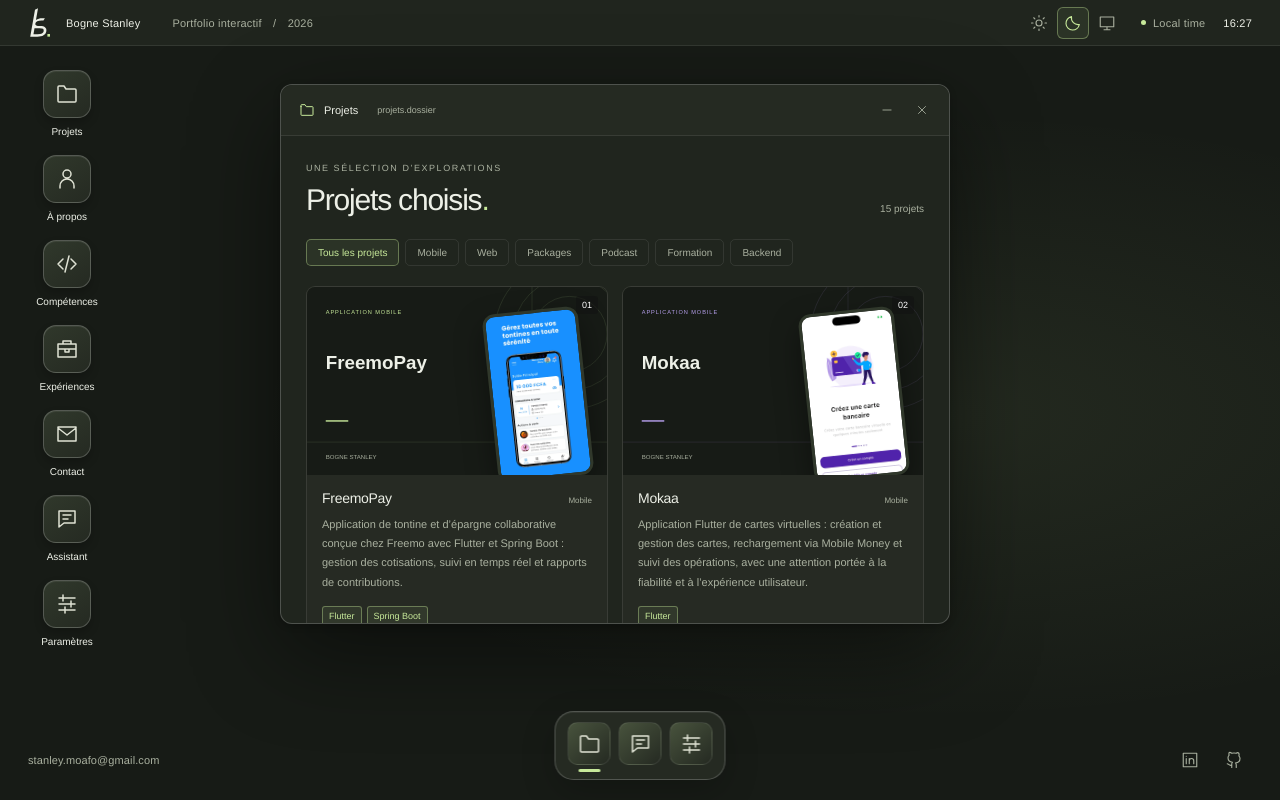
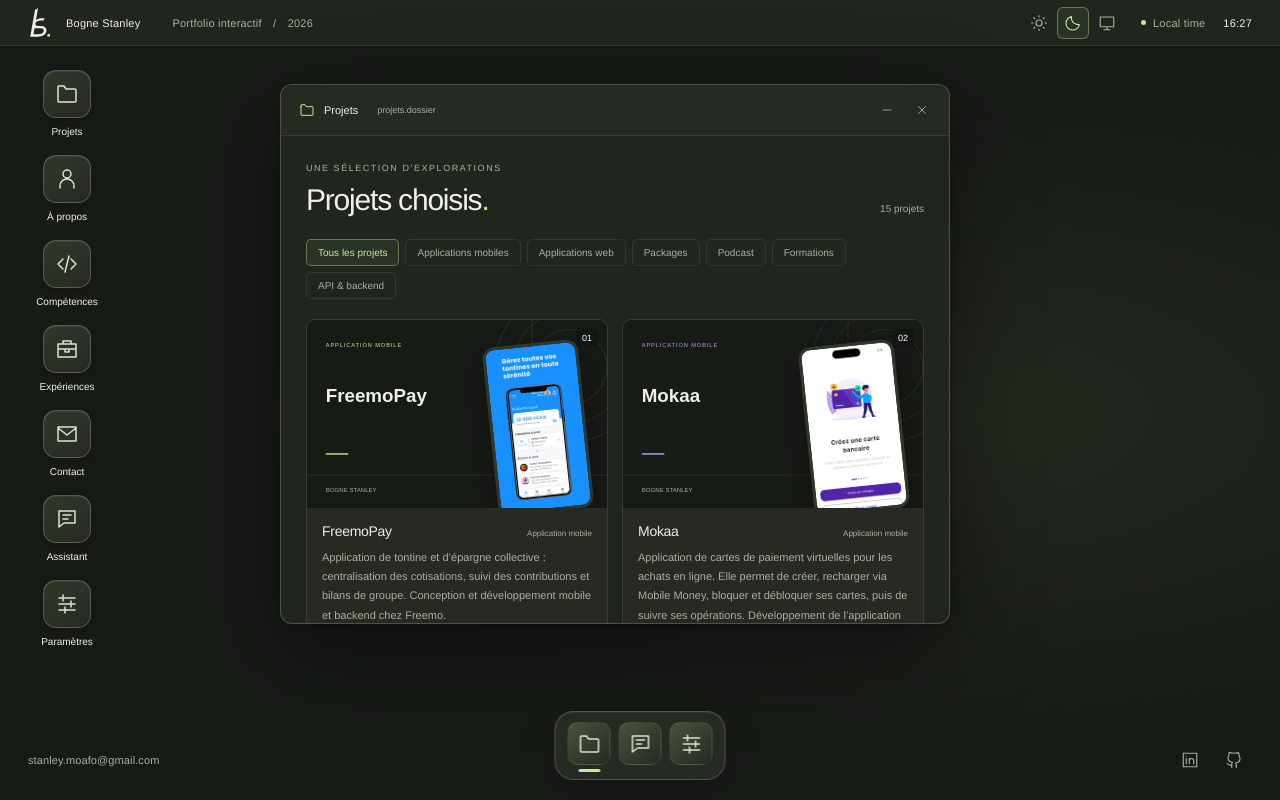
Before and after one commit to BogneStanley/portfolio, an Angular app: page / in a window 1280 px wide. Both pictures are taken after a click on the button "Projets". Built offline with nearby package versions, Linux system fonts and the light colour scheme.

Commit message:
feat: affiner les projets et recentrer les compétences avec l’IA

```diff
--- a/src/app/chat/portfolio-answers.ts
+++ b/src/app/chat/portfolio-answers.ts
@@ -53,7 +53,7 @@ export function answerPortfolio(question: string): PortfolioAnswer {
         ? PROJECTS.filter((project) => project.category === 'learning')
         : PROJECTS;
     sections.push({
-      text: `Voici ${projects.length ? 'le détail des projets demandés' : 'les projets présentés'} dans le portfolio :\n\n${selection.map((project) => `${project.title} — ${project.description}\n${project.technologies.length ? 'Technologies : ' + project.technologies.join(', ') + '.' : 'Domaines : ' + (project.topics ?? []).join(', ') + '.'}`).join('\n\n')}`,
+      text: `Voici ${projects.length ? 'le détail des projets demandés' : 'les projets présentés'} dans le portfolio :\n\n${selection.map((project) => `${project.title} — ${project.description}\nDomaines : ${project.topics.join(', ')}.${project.technologies.length ? '\nTechnologies : ' + project.technologies.join(', ') + '.' : ''}`).join('\n\n')}`,
       sources: ['projects'],
     });
   }
@@ -64,7 +64,7 @@ export function answerPortfolio(question: string): PortfolioAnswer {
   });
   if (
     matches(
-      /\b(competence\w*|technolog\w*|stack|outil\w*|maitris\w*|sait|savoir|frontend|backend|animation\w*)\b/,
+      /\b(ia|intelligence artificielle|competence\w*|technolog\w*|stack|outil\w*|maitris\w*|sait|savoir|frontend|backend|animation\w*)\b/,
     ) ||
     (mentioned.length && !projects.length && !courseQuestion)
   ) {
--- a/src/app/components/project-card/project-card.html
+++ b/src/app/components/project-card/project-card.html
@@ -26,19 +26,18 @@
       <span class="project-type">{{ categories[project().category] }}</span>
     </div>
     <p>{{ project().description }}</p>
-    <ul
-      class="tags"
-      [attr.aria-label]="project().technologies.length ? 'Technologies' : 'Domaines'"
-    >
-      @for (
-        technology of project().technologies.length
-          ? project().technologies
-          : (project().topics ?? []);
-        track technology
-      ) {
-        <li>{{ technology }}</li>
+    <ul class="tags" aria-label="Domaines et fonctionnalités">
+      @for (topic of project().topics; track topic) {
+        <li>{{ topic }}</li>
       }
     </ul>
+    @if (project().technologies.length) {
+      <ul class="tags tags--technologies" aria-label="Technologies">
+        @for (technology of project().technologies; track technology) {
+          <li>{{ technology }}</li>
+        }
+      </ul>
+    }
     @if (project().links?.length) {
       <div class="project-card__links" aria-label="Découvrir le projet">
         @for (link of project().links; track link.url) {
--- a/src/app/components/project-card/project-card.scss
+++ b/src/app/components/project-card/project-card.scss
@@ -41,6 +41,7 @@
 .project-card__title {
   display: flex;
   align-items: baseline;
+  flex-wrap: wrap;
   justify-content: space-between;
   gap: 6px;
 }
@@ -161,3 +162,12 @@ h4 {
     transition: none !important;
   }
 }
+
+.tags--technologies {
+  margin-top: 8px;
+}
+.tags--technologies li {
+  background: transparent;
+  border-color: var(--line);
+  color: var(--muted);
+}
--- a/src/app/components/project-card/project-card.ts
+++ b/src/app/components/project-card/project-card.ts
@@ -11,10 +11,10 @@ import { AppIcon } from '../app-icon/app-icon';
 export class ProjectCard {
   readonly project = input.required<Project>();
   protected readonly categories: Record<ProjectCategory, string> = {
-    frontend: 'Web',
-    backend: 'Backend',
-    mobile: 'Mobile',
-    package: 'Packages',
+    web: 'Application web',
+    backend: 'API & backend',
+    mobile: 'Application mobile',
+    package: 'Package Flutter',
     media: 'Podcast',
     learning: 'Formation',
   };
--- a/src/app/components/window-content/window-content.ts
+++ b/src/app/components/window-content/window-content.ts
@@ -31,12 +31,12 @@ export class WindowContent {
   protected readonly education = EDUCATION;
   protected readonly filters: { value: ProjectFilter; label: string }[] = [
     { value: 'all', label: 'Tous les projets' },
-    { value: 'mobile', label: 'Mobile' },
-    { value: 'frontend', label: 'Web' },
+    { value: 'mobile', label: 'Applications mobiles' },
+    { value: 'web', label: 'Applications web' },
     { value: 'package', label: 'Packages' },
     { value: 'media', label: 'Podcast' },
-    { value: 'learning', label: 'Formation' },
-    { value: 'backend', label: 'Backend' },
+    { value: 'learning', label: 'Formations' },
+    { value: 'backend', label: 'API & backend' },
   ];
   protected readonly activeFilter = signal<ProjectFilter>('all');
   protected readonly filteredProjects = computed(() => {
--- a/src/app/data/portfolio.ts
+++ b/src/app/data/portfolio.ts
@@ -2,7 +2,7 @@
 export type WindowId =
   'projects' | 'about' | 'skills' | 'experiences' | 'contact' | 'settings' | 'chat';
 export type WindowStatus = 'closed' | 'open' | 'minimized';
-export type ProjectCategory = 'frontend' | 'backend' | 'mobile' | 'package' | 'media' | 'learning';
+export type ProjectCategory = 'web' | 'backend' | 'mobile' | 'package' | 'media' | 'learning';
 export type ProjectFilter = 'all' | ProjectCategory;
 export const SOCIAL_PROFILES: Partial<Record<'linkedin' | 'github', string>> = {
   linkedin: 'https://www.linkedin.com/in/stanley-bogne-moafo-160bb61a8/',
@@ -16,7 +16,7 @@ export interface Project {
   category: ProjectCategory;
   image: string;
   number: string;
-  topics?: string[];
+  topics: string[];
   links?: { label: string; url: string }[];
   screenshot?: { src: string; kind: 'mobile' | 'web'; alt: string; cropTop?: number };
 }
@@ -53,8 +53,9 @@ export const PROJECTS: Project[] = [
     id: 'freemopay',
     title: 'FreemoPay',
     description:
-      'Application de tontine et d’épargne collaborative conçue chez Freemo avec Flutter et Spring Boot : gestion des cotisations, suivi en temps réel et rapports de contributions.',
+      'Application de tontine et d’épargne collective : centralisation des cotisations, suivi des contributions et bilans de groupe. Conception et développement mobile et backend chez Freemo.',
     technologies: ['Flutter', 'Spring Boot'],
+    topics: ['Tontines', 'Épargne collective', 'Suivi des cotisations'],
     category: 'mobile',
     image: '/projects/freemopay.svg',
     links: [
@@ -74,8 +75,9 @@ export const PROJECTS: Project[] = [
     id: 'mokaa',
     title: 'Mokaa',
     description:
-      'Application Flutter de cartes virtuelles : création et gestion des cartes, rechargement via Mobile Money et suivi des opérations, avec une attention portée à la fiabilité et à l’expérience utilisateur.',
+      'Application de cartes de paiement virtuelles pour les achats en ligne. Elle permet de créer, recharger via Mobile Money, bloquer et débloquer ses cartes, puis de suivre ses opérations. Développement de l’application Flutter.',
     technologies: ['Flutter'],
+    topics: ['Cartes virtuelles', 'Paiement en ligne', 'Mobile Money'],
     category: 'mobile',
     image: '/projects/mokaa.svg',
     links: [
@@ -95,8 +97,9 @@ export const PROJECTS: Project[] = [
     id: 'kusa',
     title: 'Kusa',
     description:
-      'Migration de l’API de paiement de NestJS vers Spring Boot pour améliorer la maintenabilité, la robustesse et l’évolutivité du backend.',
+      'Migration d’une API de paiement de NestJS vers Spring Boot. Reprise du backend pour faciliter sa maintenance et accompagner son évolution, en conservant le paiement comme cœur métier.',
     technologies: ['NestJS', 'Spring Boot'],
+    topics: ['Paiements', 'Migration backend', 'API'],
     category: 'backend',
     image: '/projects/kusa.svg',
     number: '03',
@@ -105,8 +108,9 @@ export const PROJECTS: Project[] = [
     id: 'metoua',
     title: 'Metoua',
     description:
-      'Application de mobilité intégrant taxi à la demande et covoiturage. Lead développement mobile et backend, et pilotage des choix techniques.',
+      'Service de mobilité réunissant taxi à la demande et covoiturage. Lead développement mobile et backend : choix techniques et réalisation des fonctionnalités de l’application.',
     technologies: ['Flutter', 'Spring Boot'],
+    topics: ['Mobilité', 'Taxi à la demande', 'Covoiturage'],
     category: 'mobile',
     image: '/projects/metoua.svg',
     number: '04',
@@ -115,8 +119,9 @@ export const PROJECTS: Project[] = [
     id: 'toupesu',
     title: 'Toupesu',
     description:
-      'Application Flutter de gestion de tontines et d’échange de devises, de la conception au déploiement. Création de groupes, participation à distance, cotisations et suivi des transactions.',
+      'Application de tontines permettant de créer des groupes, cotiser et suivre les transactions à distance. Le projet intègre aussi l’échange de devises. Conception, développement Flutter et déploiement.',
     technologies: ['Flutter'],
+    topics: ['Tontines', 'Cotisations à distance', 'Change de devises'],
     category: 'mobile',
     image: '/projects/toupesu.svg',
     links: [
@@ -136,9 +141,10 @@ export const PROJECTS: Project[] = [
     id: 'afrolancer',
     title: 'Afrolancer',
     description:
-      'Plateforme de mise en relation entre freelances et clients, avec conception et implémentation des interfaces web.',
+      'Plateforme reliant freelances et clients autour de prestations de services. Conception et développement des interfaces Angular pour le parcours web de mise en relation.',
     technologies: ['Angular'],
-    category: 'frontend',
+    topics: ['Freelance', 'Mise en relation', 'Interfaces web'],
+    category: 'web',
     image: '/projects/afrolancer.svg',
     number: '06',
   },
@@ -146,8 +152,9 @@ export const PROJECTS: Project[] = [
     id: 'get-typed-router',
     title: 'Get Typed Router',
     description:
-      'Package Flutter disponible sur pub.dev pour générer des routes fortement typées pour GetX à partir d’annotations et améliorer l’expérience développeur.',
+      'Générateur de routes pour Flutter et GetX : des annotations sur les pages produisent un routeur et des arguments typés. Son outil en ligne de commande évite de maintenir manuellement les listes de routes.',
     technologies: ['Flutter', 'GetX'],
+    topics: ['Navigation typée', 'Génération de code', 'Outils développeur'],
     category: 'package',
     image: '/projects/get-typed-router.svg',
     screenshot: {
@@ -162,8 +169,9 @@ export const PROJECTS: Project[] = [
     id: 'form-validator-x',
     title: 'Form Validator X',
     description:
-      'Package Flutter flexible, modulaire et extensible pour définir des règles de validation réutilisables sur les champs de formulaire.',
+      'Bibliothèque de validation de formulaires Flutter fondée sur des règles composables : champs requis, e-mails, dates, nombres et motifs. Messages personnalisables et règles extensibles, sans dépendance externe hors Flutter.',
     technologies: ['Flutter'],
+    topics: ['Formulaires', 'Validation composable', 'Règles personnalisées'],
     category: 'package',
     image: '/projects/form-validator-x.svg',
     screenshot: {
@@ -178,8 +186,9 @@ export const PROJECTS: Project[] = [
     id: 'dev-talk',
     title: 'The Dev Talk Show CMR',
     description:
-      'Podcast consacré à la tech en Afrique, du développement au management tech. Participation comme podcasteur, monteur et designer.',
-    technologies: ['Podcast', 'Montage', 'Design'],
+      'Podcast de conversations sur les parcours et les métiers de la tech au Cameroun et en Afrique : ingénierie logicielle, entrepreneuriat, freelance et place des femmes dans la tech. Participation à l’animation, au montage et au design.',
+    technologies: [],
+    topics: ['Tech en Afrique', 'Parcours professionnels', 'Entretiens'],
     category: 'media',
     image: '/projects/dev-talk.svg',
     screenshot: {
@@ -194,10 +203,10 @@ export const PROJECTS: Project[] = [
     id: 'lehiboo',
     title: 'Le Hiboo Experiences',
     description:
-      'Plateforme de découverte et de réservation d’événements : concerts, spectacles et ateliers. Un espace organisateur permet de publier des événements et de gérer les réservations, la billetterie et les statistiques.',
+      'Plateforme de sorties et de billetterie locale pour découvrir et réserver concerts, spectacles ou ateliers. Côté organisateurs, elle rassemble publication des événements, réservations, billets et statistiques.',
     technologies: [],
-    topics: ['Événements', 'Billetterie', 'Réservations'],
-    category: 'frontend',
+    topics: ['Événementiel', 'Billetterie', 'Réservation en ligne'],
+    category: 'web',
     links: [
       {
         label: 'Voir le site',
@@ -216,9 +225,9 @@ export const PROJECTS: Project[] = [
     id: 'smalldeals',
     title: 'SmallDeals',
     description:
-      'Marketplace e-commerce au Cameroun : découverte de produits et de boutiques, commandes depuis le mobile, offres promotionnelles et livraison.',
+      'Marketplace mobile dédiée au commerce au Cameroun. Elle réunit des produits et des boutiques dans un même catalogue, avec commande depuis le téléphone, offres promotionnelles et livraison.',
     technologies: [],
-    topics: ['E-commerce', 'Marketplace', 'Livraison'],
+    topics: ['E-commerce', 'Marketplace', 'Commerce local'],
     category: 'mobile',
     links: [
       {
@@ -238,9 +247,9 @@ export const PROJECTS: Project[] = [
     id: 'badgee',
     title: 'Badgee',
     description:
-      'Application de gestion des équipes terrain et des missions d’agence : planning, consignes, formulaires, photos, signatures et échanges avec les équipes. Un espace permet aussi aux agents externes de trouver des missions.',
+      'Outil de coordination des agences et de leurs équipes terrain : planning des missions, consignes, formulaires et preuves d’intervention. Les agents indépendants peuvent aussi consulter les missions proposées et y candidater.',
     technologies: [],
-    topics: ['Gestion d’agence', 'Missions', 'Équipes terrain'],
+    topics: ['Gestion d’agence', 'Équipes terrain', 'Suivi des missions'],
     category: 'mobile',
     links: [
       {
@@ -260,10 +269,10 @@ export const PROJECTS: Project[] = [
     id: 'bluedata',
     title: 'Blue Data',
     description:
-      'Service web de recharge de forfaits internet et de crédit Blue Camtel. Choix d’un forfait, paiement par Mobile Money et suivi de la recharge, pour soi ou pour un proche.',
+      'Service web de recharge de forfaits internet et de crédit Blue Camtel. L’utilisateur choisit une offre, renseigne le numéro bénéficiaire, paie par Mobile Money et suit la recharge pour lui-même ou un proche.',
     technologies: [],
-    topics: ['Blue Camtel', 'Recharge', 'Mobile Money'],
-    category: 'frontend',
+    topics: ['Télécoms', 'Recharge Blue Camtel', 'Mobile Money'],
+    category: 'web',
     links: [
       {
         label: 'Voir le site',
@@ -283,9 +292,9 @@ export const PROJECTS: Project[] = [
     id: 'cours-flutter',
     title: 'Cours Flutter · ITNovation',
     description:
-      'Cours Flutter créés pour ITNovation et réunis dans une playlist YouTube pour accompagner l’apprentissage du développement mobile.',
+      'Cours vidéo Flutter créés pour ITNovation, regroupés dans une playlist YouTube. Une ressource pédagogique consacrée au développement d’applications mobiles et à la prise en main de Flutter.',
     technologies: ['Flutter'],
-    topics: ['Formation', 'ITNovation'],
+    topics: ['Pédagogie', 'Développement mobile', 'ITNovation'],
     category: 'learning',
     links: [
       {
@@ -300,9 +309,9 @@ export const PROJECTS: Project[] = [
     id: 'cours-figma',
     title: 'Cours Figma · ITNovation',
     description:
-      'Cours Figma créés pour ITNovation et disponibles dans une playlist YouTube consacrée à la conception d’interfaces.',
+      'Cours vidéo Figma créés pour ITNovation et réunis dans une playlist YouTube. Une ressource pédagogique dédiée au design d’interfaces et à la prise en main de l’outil.',
     technologies: ['Figma'],
-    topics: ['Formation', 'ITNovation'],
+    topics: ['Pédagogie', 'Design d’interfaces', 'ITNovation'],
     category: 'learning',
     links: [
       {
@@ -317,76 +326,33 @@ export const PROJECTS: Project[] = [
 export const SKILLS = [
   {
     number: '01',
-    title: 'Web & données',
-    description: 'Construire des interfaces web, des API et des services intégrés.',
-    items: [
-      'Java',
-      'Spring Boot',
-      'Angular',
-      'API REST',
-      'MySQL',
-      'PostgreSQL',
-      'MongoDB',
-      'Redis',
-      'Amazon S3',
-      'RustFS',
-    ],
+    title: 'Web & backend',
+    description: 'Développer des interfaces web et les services qui les accompagnent.',
+    items: ['Java', 'Spring Boot', 'Angular', 'API REST', 'PostgreSQL'],
   },
   {
     number: '02',
     title: 'Mobile & design',
-    description: 'Concevoir des applications iOS et Android fiables, cohérentes et accessibles.',
-    items: [
-      'Flutter',
-      'BLoC',
-      'GetX',
-      'Riverpod',
-      'Figma',
-      'Design systems',
-      'Secure Enclave / Keystore',
-      'OWASP Mobile',
-    ],
+    description: 'Concevoir des applications mobiles et des interfaces cohérentes.',
+    items: ['Flutter', 'BLoC', 'Riverpod', 'Figma', 'Design systems'],
   },
   {
     number: '03',
     title: 'DevOps & déploiement',
-    description:
-      'Automatiser les livraisons, observer les services et sécuriser leur exploitation.',
-    items: [
-      'Docker',
-      'Git',
-      'GitHub Actions',
-      'Shorebird',
-      'Xcode Cloud',
-      'Firebase Crashlytics',
-      'Sentry',
-      'Grafana',
-      'k6',
-      'Trivy',
-      'SonarQube',
-      'ClamAV',
-      'Flavors',
-      'Feature Flags',
-      'Google Play Console',
-      'App Store Connect',
-      'VPS',
-    ],
+    description: 'Automatiser les livraisons et suivre les applications en production.',
+    items: ['Docker', 'Git', 'GitHub Actions', 'CI/CD', 'Sentry'],
   },
   {
     number: '04',
     title: 'Architecture & méthode',
-    description: 'Structurer les applications et accompagner leur évolution et les équipes.',
-    items: [
-      'Agile',
-      'Clean Architecture',
-      'Vertical Slice Architecture',
-      'Architecture hexagonale',
-      'MVC',
-      'Documentation technique',
-      'Recettage',
-      'Documentation utilisateur',
-      'Veille technologique',
-    ],
+    description: 'Structurer le code, documenter les choix et travailler en équipe.',
+    items: ['Clean Architecture', 'Architecture hexagonale', 'Agile', 'Documentation technique'],
+  },
+  {
+    number: '05',
+    title: 'IA & développement assisté',
+    description: 'Intégrer l’IA au développement et à la conception d’applications.',
+    items: ['Codex', 'Claude Code', 'Cursor', 'LangChain'],
   },
 ];
 export interface Experience {
```
Also changed, not shown: 1 other file (tests, documents, lock files or other folders).
